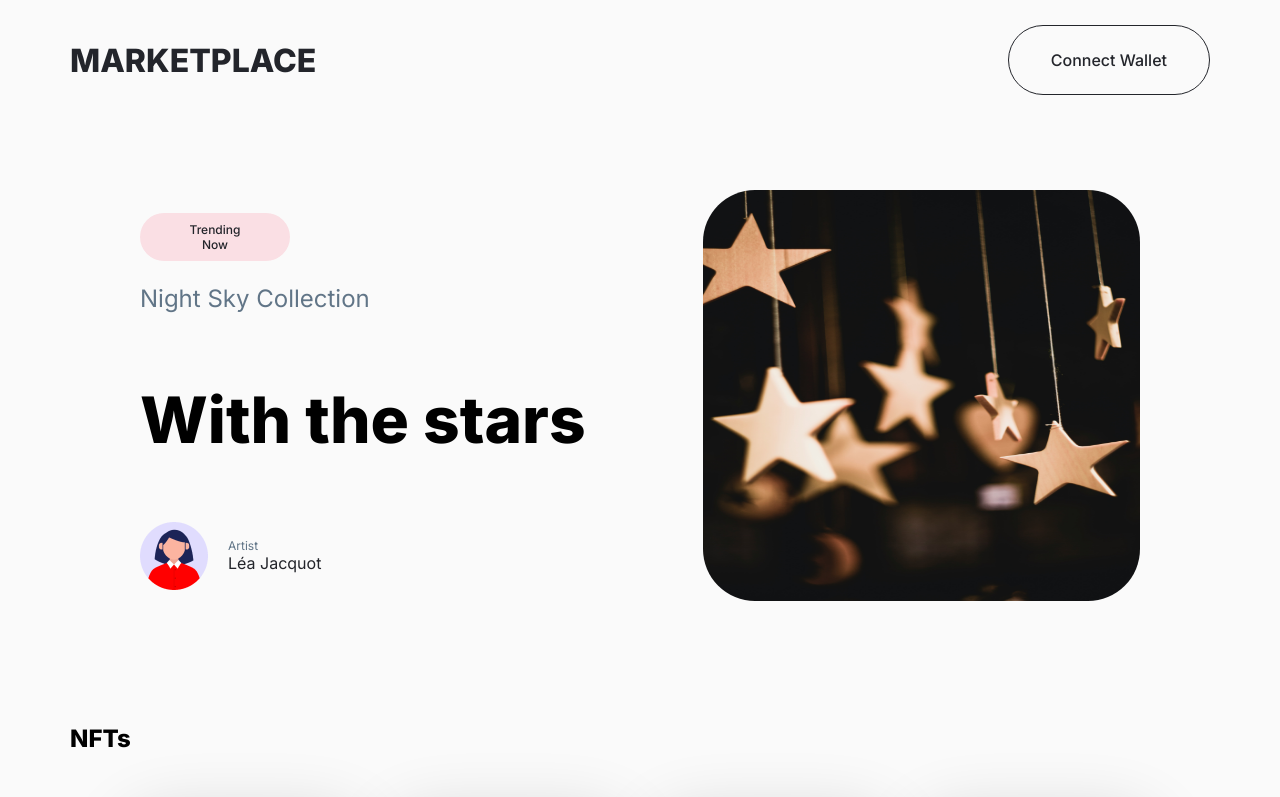
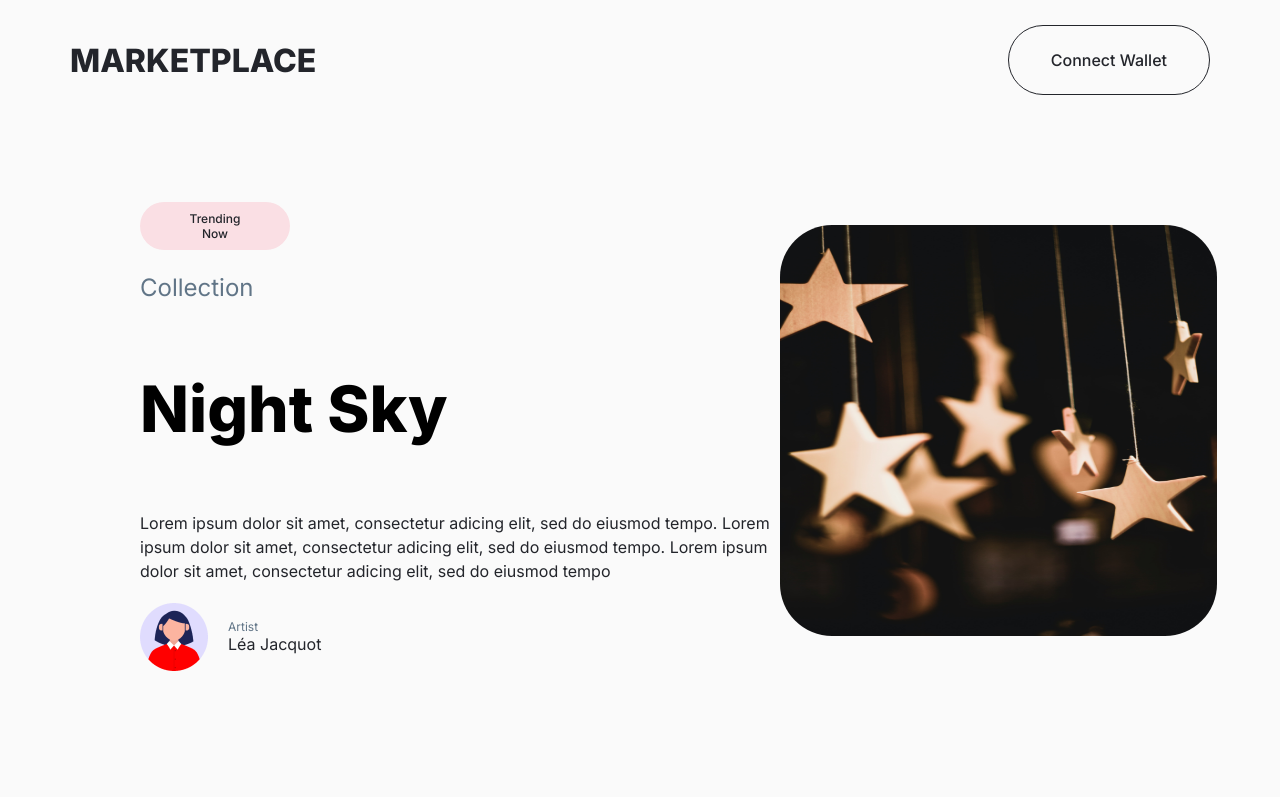
Before and after one commit to MarwanDev/nft-marketplace, a React app: page /details in a window 1280 px wide. Shown: the top 797 px of the page. Built offline with nearby package versions, Linux system fonts and the light colour scheme; the HTML template or start-up script is replaced by a standard one.

Commit message:
Fix the main details card

```diff
--- a/src/components/DetailsMainCard/DetailsMainCard.jsx
+++ b/src/components/DetailsMainCard/DetailsMainCard.jsx
@@ -4,11 +4,20 @@ import avatar from "../../assets/avatar.png";
 
 const DetailsMainCard = () => {
   return (
-    <div className="slide-card-container" style={{marginTop: 120, backgroundColor: "rgba(0, 0, 0, 0)"}}>
+    <div
+      className="slide-card-container"
+      style={{ marginTop: 120, backgroundColor: "rgba(0, 0, 0, 0)" }}
+    >
       <div className="content-container">
         <p className="trending">Trending Now</p>
-        <h2>Night Sky Collection</h2>
-        <h3>With the stars</h3>
+        <h2>Collection</h2>
+        <h3>Night Sky</h3>
+        <div style={{width: "100%", color: "#23252B", maxWidth: 630, paddingBottom: 20, marginRight: 10 }}>
+          Lorem ipsum dolor sit amet, consectetur adicing elit, sed do eiusmod
+          tempo. Lorem ipsum dolor sit amet, consectetur adicing elit, sed do
+          eiusmod tempo. Lorem ipsum dolor sit amet, consectetur adicing elit,
+          sed do eiusmod tempo
+        </div>
         <div className="profile-container">
           <img src={avatar} alt="profile" style={{ width: 68, height: 68 }} />
           <div className="profile-details">
```
